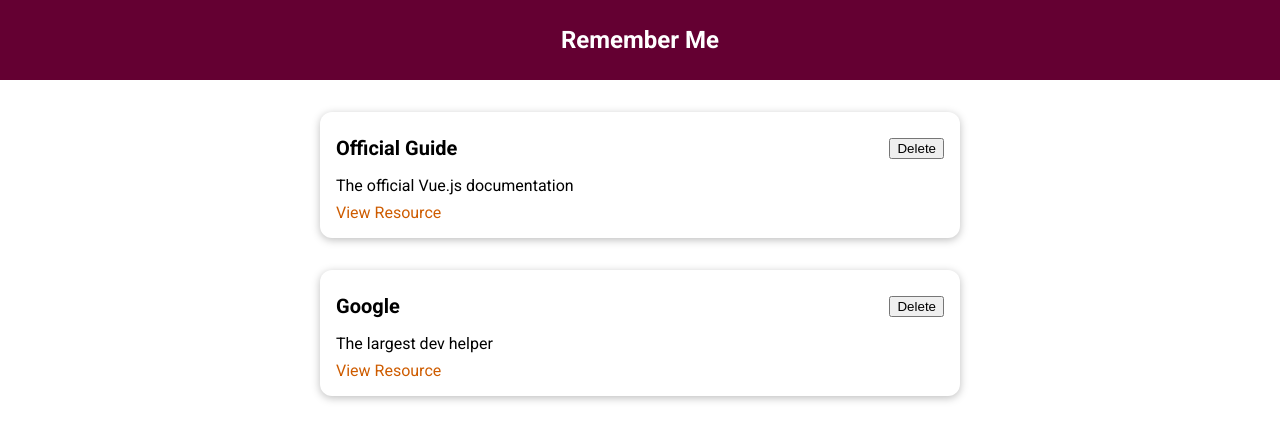
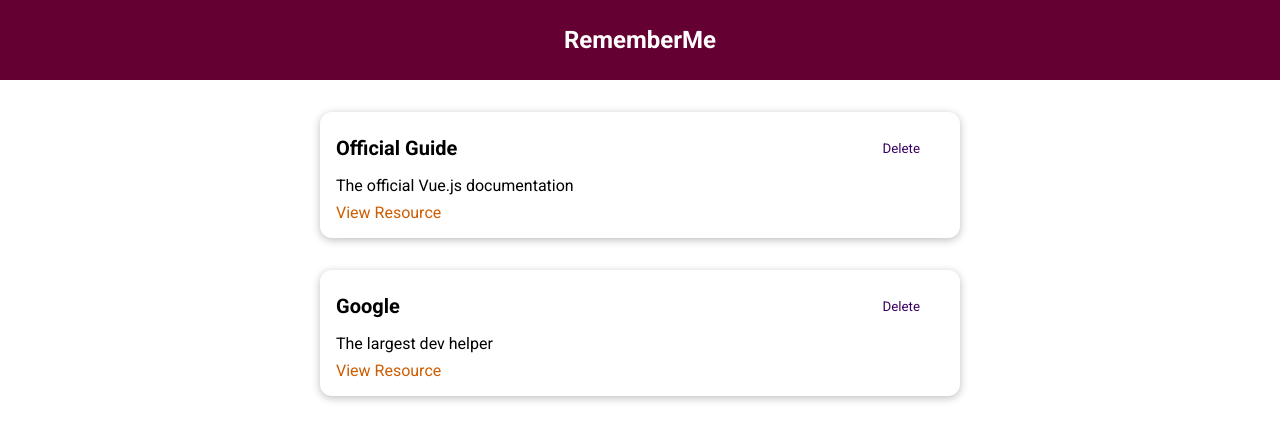
Before and after one commit to Benneee/relearning-vue, a Vue app in the folder learning-resources/: page / in a window 1280 px wide. Shown: the top 440 px of the page. Built offline with nearby package versions, Linux system fonts and the light colour scheme.

Commit message:
Feat: base button component

```diff
--- a/learning-resources/src/App.vue
+++ b/learning-resources/src/App.vue
@@ -1,6 +1,6 @@
 <template>
   <section>
-    <TheHeader :title="'Remember Me'" />
+    <TheHeader :title="'RememberMe'" />
     <StoredResources :storedResources="storedResources" />
   </section>
 </template>
--- /dev/null
+++ b/learning-resources/src/components/base/BaseButton.vue
@@ -0,0 +1,52 @@
+<template>
+  <button :type="type" :class="mode">
+    <slot></slot>
+  </button>
+</template>
+
+<script>
+export default {
+  name: 'BaseButton',
+
+  props: {
+    type: {
+      type: String,
+      required: false,
+      default: 'button',
+    },
+    mode: {
+      type: String,
+      required: false,
+      default: 'button',
+    },
+  },
+};
+</script>
+
+<style scoped>
+button {
+  padding: 0.75rem 1.5rem;
+  font-family: inherit;
+  background-color: #3a0061;
+  border: 1px solid #3a0061;
+  color: white;
+  cursor: pointer;
+}
+
+button:hover,
+button:active {
+  background-color: #270041;
+  border-color: #270041;
+}
+
+.flat {
+  background-color: transparent;
+  color: #3a0061;
+  border: none;
+}
+
+.flat:hover,
+.flat:active {
+  background-color: #edd2ff;
+}
+</style>
--- a/learning-resources/src/components/learning-resources/LearningResourceItem.vue
+++ b/learning-resources/src/components/learning-resources/LearningResourceItem.vue
@@ -4,7 +4,7 @@
       <base-card>
         <header>
           <h3>{{ resource.title }}</h3>
-          <button>Delete</button>
+          <base-button :mode="'flat'">Delete</base-button>
         </header>
         <p>{{ resource.description }}</p>
         <nav><a :href="resource.link">View Resource</a></nav>
@@ -15,11 +15,13 @@
 
 <script>
 import BaseCard from '@/components/base/BaseCard';
+import BaseButton from '@/components/base/BaseButton';
 export default {
   name: 'LearningResourceItem',
 
   components: {
     BaseCard,
+    BaseButton,
   },
 
   props: {
```
Also changed, not shown: 1 other file (tests, documents, lock files or other folders).
